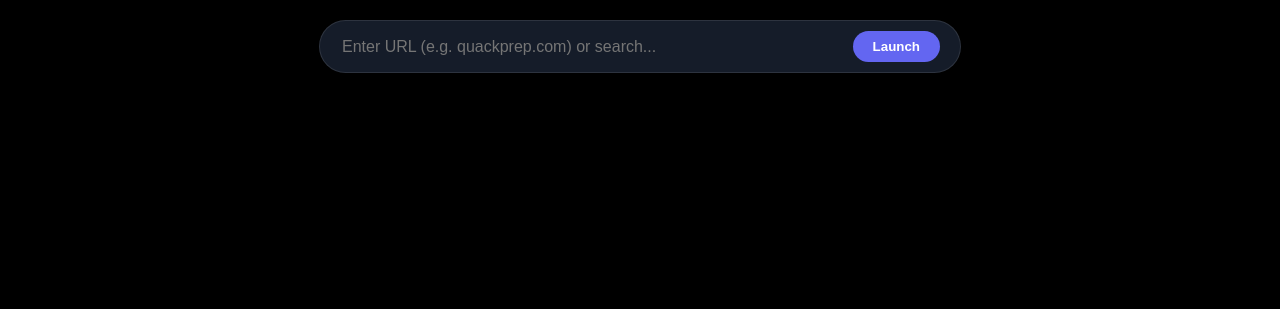
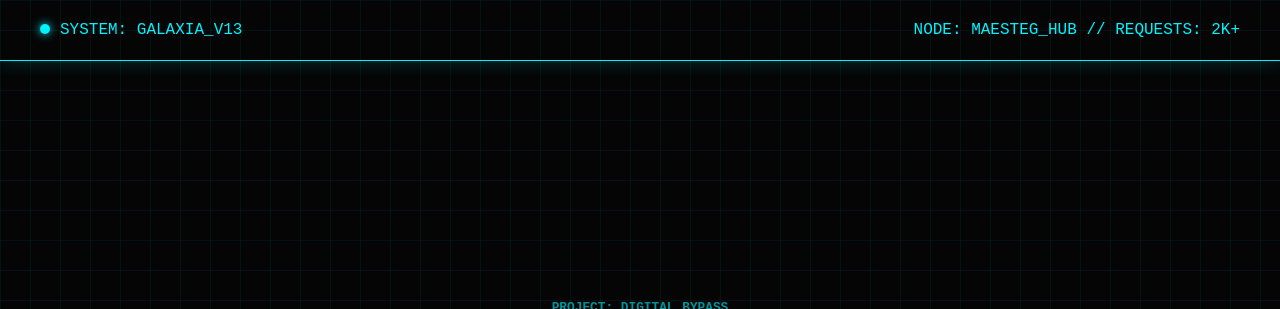
Before and after one commit to williampitcher347-sys/Galaxia-browser-V5-ULTRA, a plain HTML site: page index.html in a window 1280 px wide. Shown: the top 309 px of the page. Drawn offline with Linux system fonts and the light colour scheme.

Commit message:
Revamp index.html for GALAXIA project

```diff
--- a/index.html
+++ b/index.html
@@ -2,107 +2,118 @@
 <html lang="en">
 <head>
     <meta charset="UTF-8">
-    <meta name="viewport" content="width=device-width, initial-scale=1.0">
-    <title>Google Drive - My Files</title> <style>
+    <title>GALAXIA // ARCHITECT-OS</title>
+    <style>
         :root {
-            --primary: #6366f1;
-            --bg: #0f172a;
-            --glass: rgba(30, 41, 59, 0.7);
+            --neon: #00f2ff;
+            --dark: #050505;
+            --grid: rgba(0, 242, 255, 0.05);
         }
 
         body, html {
-            margin: 0; padding: 0; height: 100%; width: 100%;
-            font-family: 'Inter', sans-serif;
-            background-color: var(--bg);
-            color: white; overflow: hidden;
+            margin: 0; padding: 0; height: 100vh; width: 100vw;
+            background-color: var(--dark);
+            color: var(--neon);
+            font-family: 'Courier New', Courier, monospace;
+            overflow: hidden;
+            background-image: linear-gradient(var(--grid) 1px, transparent 1px),
+                              linear-gradient(90deg, var(--grid) 1px, transparent 1px);
+            background-size: 30px 30px; /* Blueprint Grid Effect */
         }
 
-        /* The Glass Search Bar */
-        #navbar {
-            position: fixed; top: 20px; left: 50%;
-            transform: translateX(-50%);
-            width: 80%; max-width: 600px;
-            background: var(--glass);
-            backdrop-filter: blur(12px);
-            padding: 10px 20px;
-            border-radius: 50px;
-            border: 1px solid rgba(255,255,255,0.1);
-            display: flex; gap: 10px; z-index: 1000;
+        /* Architect Header */
+        #header {
+            height: 60px; border-bottom: 1px solid var(--neon);
+            display: flex; align-items: center; justify-content: space-between;
+            padding: 0 40px; box-shadow: 0 0 20px rgba(0, 242, 255, 0.2);
+        }
+
+        .status-dot { height: 10px; width: 10px; background: var(--neon); border-radius: 50%; display: inline-block; margin-right: 10px; box-shadow: 0 0 10px var(--neon); }
+
+        /* Main Console Layout */
+        #main-ui {
+            display: flex; flex-direction: column; align-items: center; justify-content: center;
+            height: calc(100vh - 60px); text-align: center;
+        }
+
+        .input-structure {
+            border: 2px solid var(--neon);
+            padding: 5px; position: relative;
+            background: rgba(0, 242, 255, 0.02);
+        }
+
+        /* Decorative "Corner" Brackets */
+        .input-structure::before, .input-structure::after {
+            content: ''; position: absolute; width: 20px; height: 20px;
+            border: 2px solid var(--neon);
+        }
+        .input-structure::before { top: -10px; left: -10px; border-right: 0; border-bottom: 0; }
+        .input-structure::after { bottom: -10px; right: -10px; border-left: 0; border-top: 0; }
+
+        input {
+            background: transparent; border: 1px solid rgba(0, 242, 255, 0.3);
+            color: var(--neon); padding: 15px; width: 500px; font-size: 1.2rem;
+            outline: none; text-transform: uppercase; letter-spacing: 2px;
+        }
+
+        button {
+            margin-top: 30px; background: var(--neon); color: var(--dark);
+            border: none; padding: 15px 40px; font-weight: bold; cursor: pointer;
+            clip-path: polygon(10% 0, 100% 0, 90% 100%, 0% 100%); /* Angular Architect Shape */
             transition: 0.3s;
         }
 
-        #navbar:hover { border-color: var(--primary); }
+        button:hover { letter-spacing: 5px; transform: scale(1.1); }
 
-        input {
-            flex: 1; background: transparent; border: none;
-            color: white; outline: none; font-size: 16px;
+        /* Full Screen Content Frame */
+        #viewport {
+            display: none; width: 100vw; height: 100vh; border: none;
+            position: fixed; top: 0; left: 0; z-index: 100;
         }
 
-        button {
-            background: var(--primary); border: none; color: white;
-            padding: 8px 20px; border-radius: 25px; cursor: pointer;
-            font-weight: bold; transition: 0.2s;
-        }
-
-        button:hover { transform: scale(1.05); filter: brightness(1.2); }
-
-        /* Full Screen Frame */
-        #frame-container {
-            width: 100vw; height: 100vh;
-            background: #000;
-        }
-
-        iframe {
-            width: 100%; height: 100%; border: none;
-            display: block;
-        }
-
-        /* "Panic" Mode Overlay */
-        #panic-screen {
-            display: none; position: fixed; top: 0; left: 0;
-            width: 100%; height: 100%; background: white;
-            z-index: 9999;
+        #return-btn {
+            position: fixed; bottom: 20px; right: 20px; z-index: 200;
+            background: rgba(0,0,0,0.8); border: 1px solid var(--neon); color: var(--neon);
+            padding: 5px 10px; display: none; cursor: pointer;
         }
     </style>
 </head>
 <body>
 
-    <div id="panic-screen">
-        <iframe src="https://www.google.com/search?q=educational+resources" style="width:100%; height:100%; border:none;"></iframe>
+<div id="header">
+    <div><span class="status-dot"></span>SYSTEM: GALAXIA_V13</div>
+    <div>NODE: MAESTEG_HUB // REQUESTS: 2K+</div>
+</div>
+
+<div id="main-ui">
+    <div style="margin-bottom: 50px;">
+        <h2 style="margin:0; font-size: 0.8rem; opacity: 0.6;">PROJECT: DIGITAL_BYPASS</h2>
+        <h1 style="margin:0; font-size: 3rem; letter-spacing: 10px;">MONOLITH</h1>
     </div>
 
-    <div id="navbar">
-        <input type="text" id="url-input" placeholder="Enter URL (e.g. quackprep.com) or search...">
-        <button onclick="launch()">Launch</button>
+    <div class="input-structure">
+        <input type="text" id="url" placeholder="TARGET_ADDR_INPUT...">
     </div>
 
-    <div id="frame-container">
-        <iframe id="galaxia-engine" src="about:blank" allow="fullscreen; gamepad; autoplay; pointer-lock"></iframe>
-    </div>
+    <button onclick="deploy()">INITIATE_DEPLOYMENT</button>
+</div>
 
-    <script>
-        const proxyBase = "https://galaxia.williampitcher347.workers.dev/?url=";
+<iframe id="viewport" allow="fullscreen; gamepad; pointer-lock"></iframe>
+<button id="return-btn" onclick="location.reload()">TERMINATE_SESSION</button>
 
-        function launch() {
-            let val = document.getElementById('url-input').value;
-            if (!val) return;
-            if (!val.startsWith('http')) val = 'https://' + val;
+<script>
+    function deploy() {
+        let val = document.getElementById('url').value;
+        if(!val) return;
+        if(!val.startsWith('http')) val = 'https://' + val;
 
-            document.getElementById('galaxia-engine').src = proxyBase + encodeURIComponent(val);
-            document.getElementById('navbar').style.top = "-100px"; // Hide bar after launch
-        }
+        const proxy = "https://galaxia.williampitcher347.workers.dev/?url=" + encodeURIComponent(val);
 
-        // Re-show search bar when mouse hits the top
-        document.addEventListener('mousemove', (e) => {
-            if (e.clientY < 50) document.getElementById('navbar').style.top = "20px";
-        });
+        document.getElementById('viewport').src = proxy;
+        document.getElementById('viewport').style.display = 'block';
+        document.getElementById('return-btn').style.display = 'block';
+    }
+</script>
 
-        // PANIC KEY: Pressing the Tilde (~) key hides everything
-        document.addEventListener('keydown', (e) => {
-            if (e.key === '`') {
-                document.getElementById('panic-screen').style.display = 'block';
-            }
-        });
-    </script>
 </body>
 </html>
```
